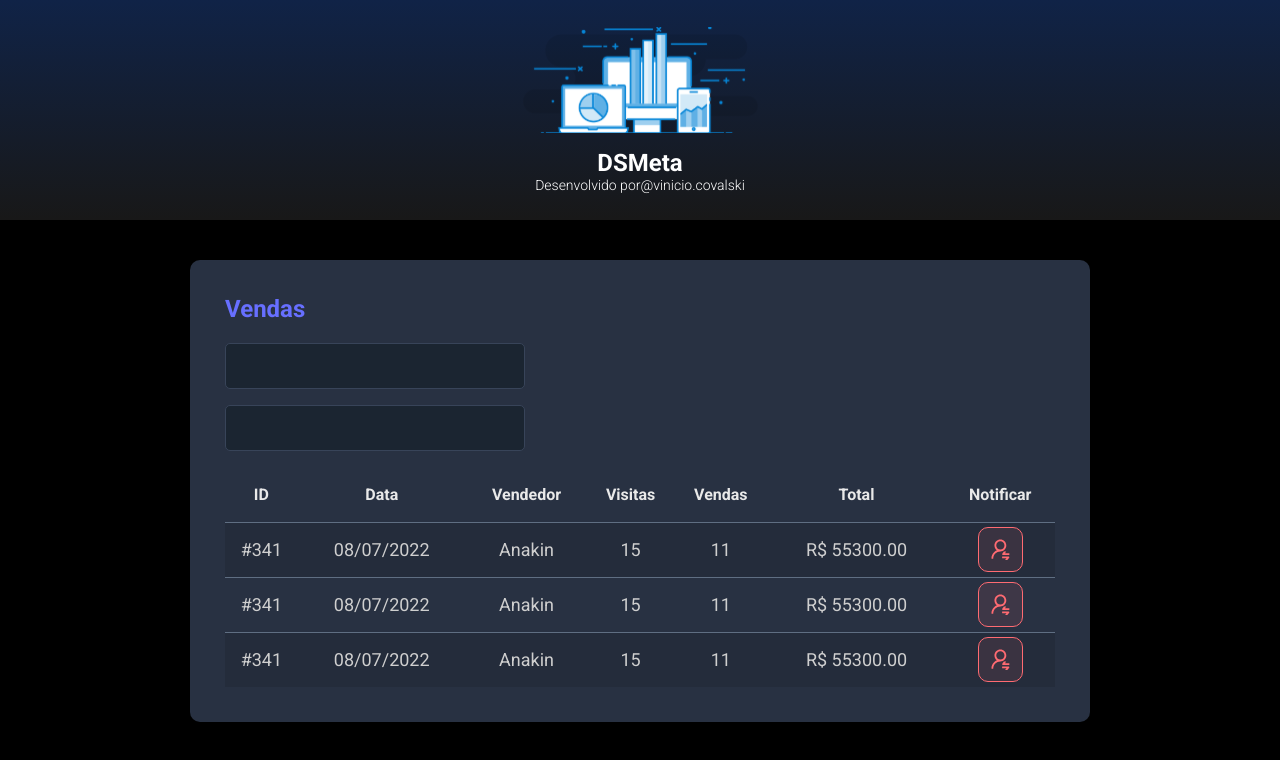
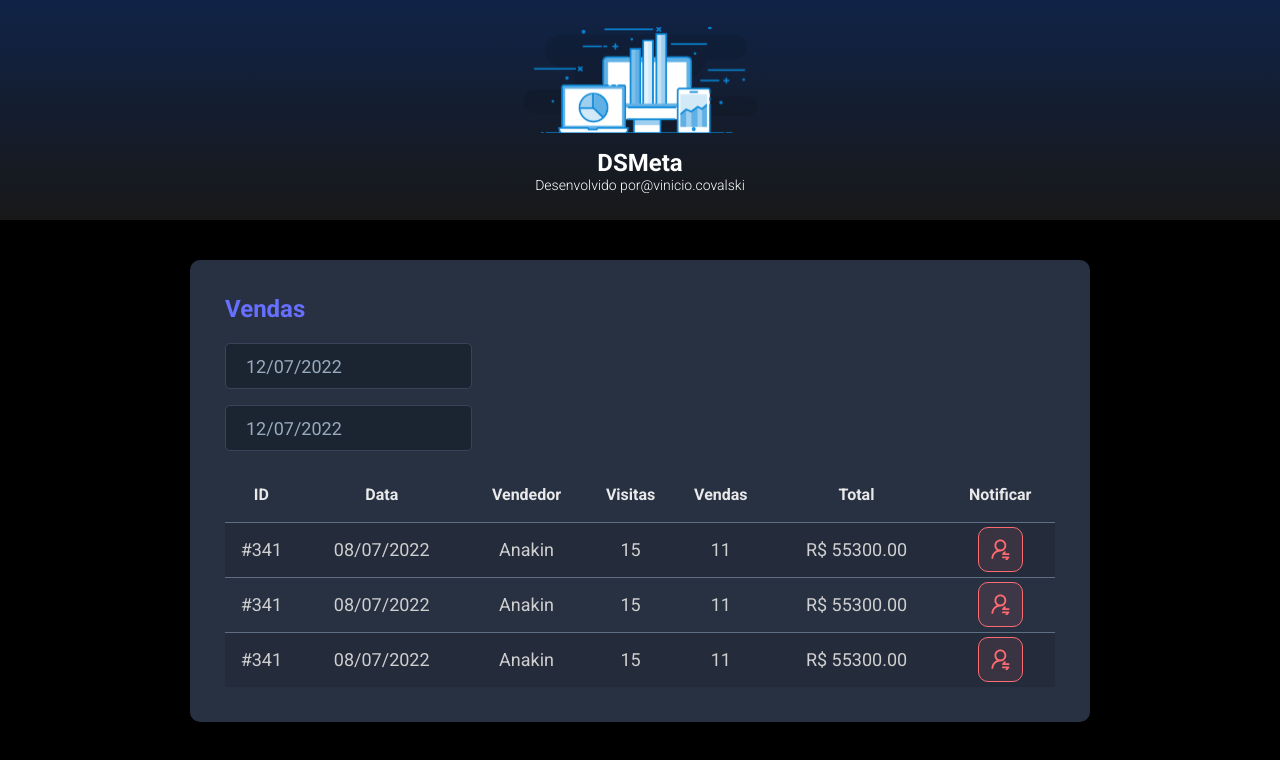
Before and after one commit to VINICIOMIRANDA/dsmeta, a React (Vite) app in the folder frontend/: page / in a window 1280 px wide. Shown: the top 760 px of the page. Built offline with nearby package versions, Linux system fonts and the light colour scheme.

Commit message:
Datepicker

```diff
--- a/frontend/package.json
+++ b/frontend/package.json
@@ -8,7 +8,9 @@
     "preview": "vite preview"
   },
   "dependencies": {
+    "@types/react-datepicker": "^4.4.2",
     "react": "^18.0.0",
+    "react-datepicker": "^4.8.0",
     "react-dom": "^18.0.0"
   },
   "devDependencies": {
--- a/frontend/src/components/SalesCard/index.tsx
+++ b/frontend/src/components/SalesCard/index.tsx
@@ -1,3 +1,5 @@
+import DatePicker from "react-datepicker";
+import "react-datepicker/dist/react-datepicker.css";
 import NotificationButton from "../NotificationButton";
 import "./styles.css";
 
@@ -7,10 +9,20 @@ function SalesCard() {
       <h2 className="dsmeta-sales-title">Vendas</h2>
       <div>
         <div className="dsmeta-form-control-container">
-          <input className="dsmeta-form-control" type="text" />
+          <DatePicker
+            selected={new Date()}
+            onChange={(date: Date) => {}}
+            className="dsmeta-form-control"
+            dateFormat="dd/MM/yyyy"
+          />
         </div>
         <div className="dsmeta-form-control-container">
-          <input className="dsmeta-form-control" type="text" />
+          <DatePicker
+            selected={new Date()}
+            onChange={(date: Date) => {}}
+            className="dsmeta-form-control"
+            dateFormat="dd/MM/yyyy"
+          />
         </div>
       </div>
 
@@ -51,7 +63,7 @@ function SalesCard() {
               <td>R$ 55300.00</td>
               <td>
                 <div className="dsmeta-red-btn-container">
-                <NotificationButton />
+                  <NotificationButton />
                 </div>
               </td>
             </tr>
@@ -64,7 +76,7 @@ function SalesCard() {
               <td>R$ 55300.00</td>
               <td>
                 <div className="dsmeta-red-btn-container">
-                <NotificationButton />
+                  <NotificationButton />
                 </div>
               </td>
             </tr>
```
Also changed, not shown: 1 other file (tests, documents, lock files or other folders).
